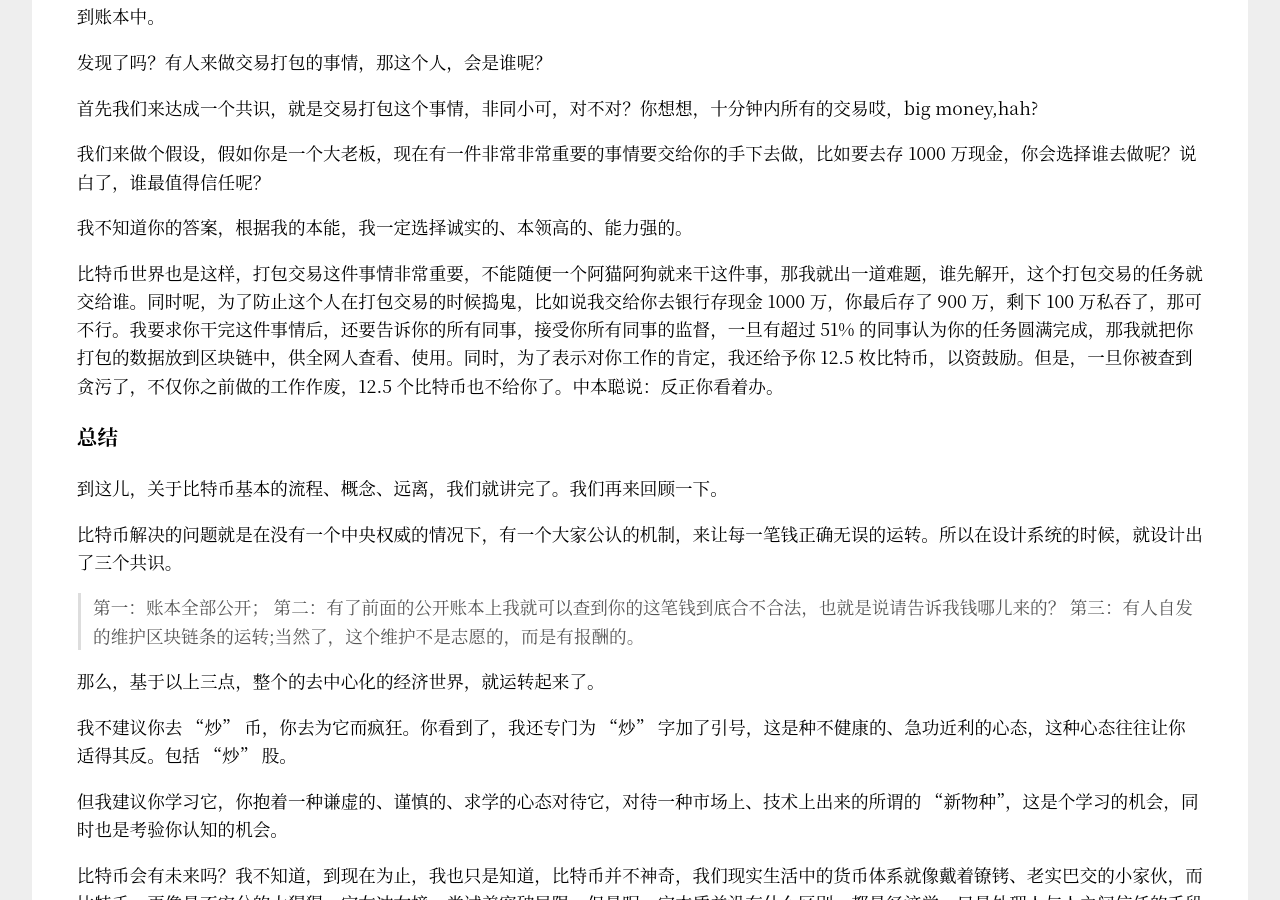
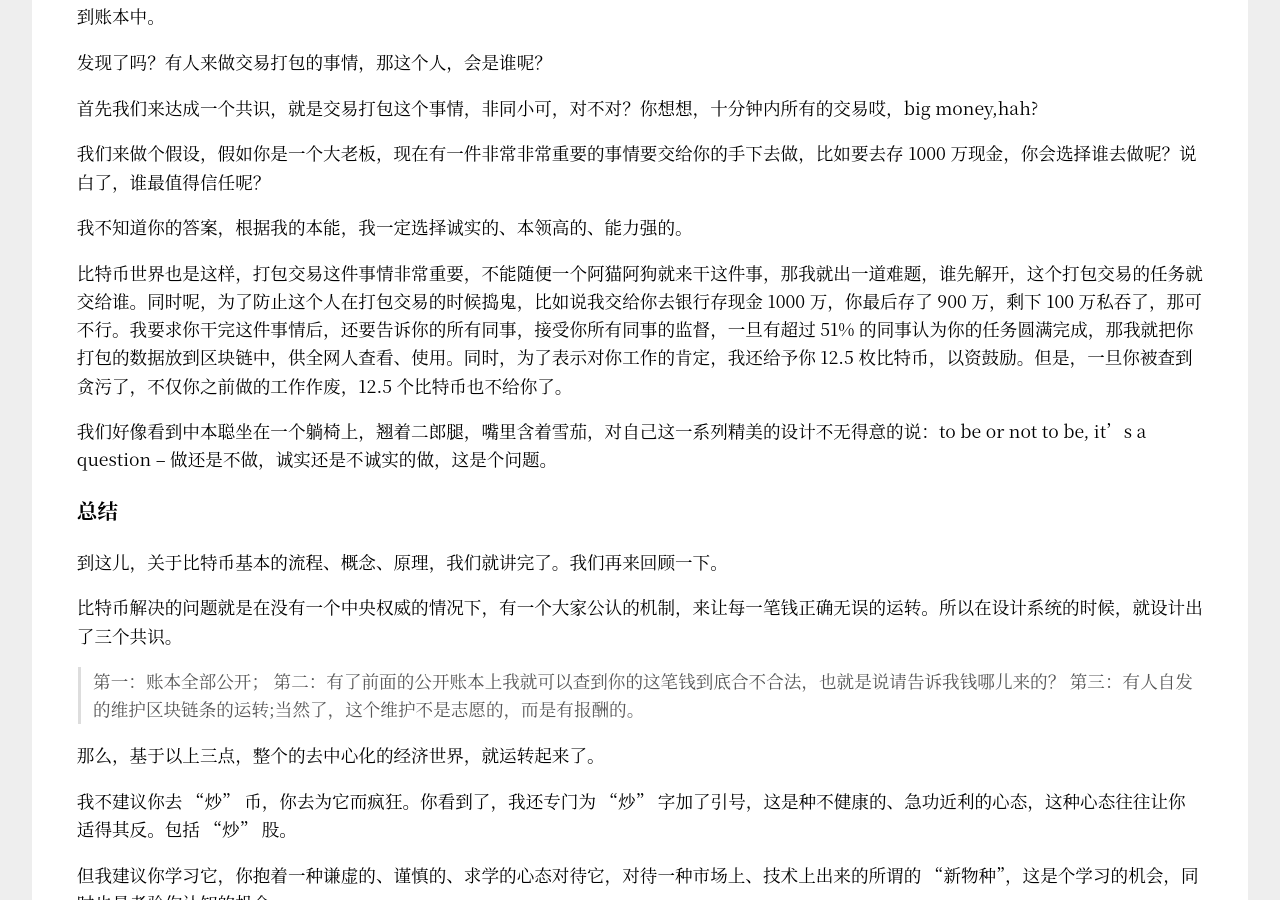
Before and after one commit to Haiyung/haiyung.github.io, a Jekyll site: the page built from _posts/2019-09-12-approaching-bitcoin.md, in a window 1280 px wide and 900 px high, scrolled down 3822 px. Built offline with Jekyll 4.4.1, drawn with Linux system fonts in a browser that asks for light colours.

Commit message:
fix: fix spelling error

```diff
--- a/_posts/2019-09-12-approaching-bitcoin.md
+++ b/_posts/2019-09-12-approaching-bitcoin.md
@@ -126,11 +126,13 @@ UTXO 的英文是 Unspent Transaction Output,中文译为未花费的交易输
 
 我不知道你的答案，根据我的本能，我一定选择诚实的、本领高的、能力强的。
 
-比特币世界也是这样，打包交易这件事情非常重要，不能随便一个阿猫阿狗就来干这件事，那我就出一道难题，谁先解开，这个打包交易的任务就交给谁。同时呢，为了防止这个人在打包交易的时候捣鬼，比如说我交给你去银行存现金 1000 万，你最后存了 900 万，剩下 100 万私吞了，那可不行。我要求你干完这件事情后，还要告诉你的所有同事，接受你所有同事的监督，一旦有超过 51% 的同事认为你的任务圆满完成，那我就把你打包的数据放到区块链中，供全网人查看、使用。同时，为了表示对你工作的肯定，我还给予你 12.5 枚比特币，以资鼓励。但是，一旦你被查到贪污了，不仅你之前做的工作作废，12.5 个比特币也不给你了。中本聪说：反正你看着办。
+比特币世界也是这样，打包交易这件事情非常重要，不能随便一个阿猫阿狗就来干这件事，那我就出一道难题，谁先解开，这个打包交易的任务就交给谁。同时呢，为了防止这个人在打包交易的时候捣鬼，比如说我交给你去银行存现金 1000 万，你最后存了 900 万，剩下 100 万私吞了，那可不行。我要求你干完这件事情后，还要告诉你的所有同事，接受你所有同事的监督，一旦有超过 51% 的同事认为你的任务圆满完成，那我就把你打包的数据放到区块链中，供全网人查看、使用。同时，为了表示对你工作的肯定，我还给予你 12.5 枚比特币，以资鼓励。但是，一旦你被查到贪污了，不仅你之前做的工作作废，12.5 个比特币也不给你了。
+
+我们好像看到中本聪坐在一个躺椅上，翘着二郎腿，嘴里含着雪茄，对自己这一系列精美的设计不无得意的说：to be or not to be, it's a question -- 做还是不做，诚实还是不诚实的做，这是个问题。
 
 ### 总结
 
-到这儿，关于比特币基本的流程、概念、远离，我们就讲完了。我们再来回顾一下。
+到这儿，关于比特币基本的流程、概念、原理，我们就讲完了。我们再来回顾一下。
 
 比特币解决的问题就是在没有一个中央权威的情况下，有一个大家公认的机制，来让每一笔钱正确无误的运转。所以在设计系统的时候，就设计出了三个共识。
 
@@ -154,7 +156,7 @@ UTXO 的英文是 Unspent Transaction Output,中文译为未花费的交易输
 
 以上关于比特币的相关见解和思考，多来自于对下面这本书的提炼：
 
-![](../images/mastering-bitcoin.jpg)
+![](images/mastering-bitcoin.jpg)
 
 如果你对经济学感兴趣，有一本书也可以推荐给你，作者是一位备受争议的老人、一个经济学家：
 
```
